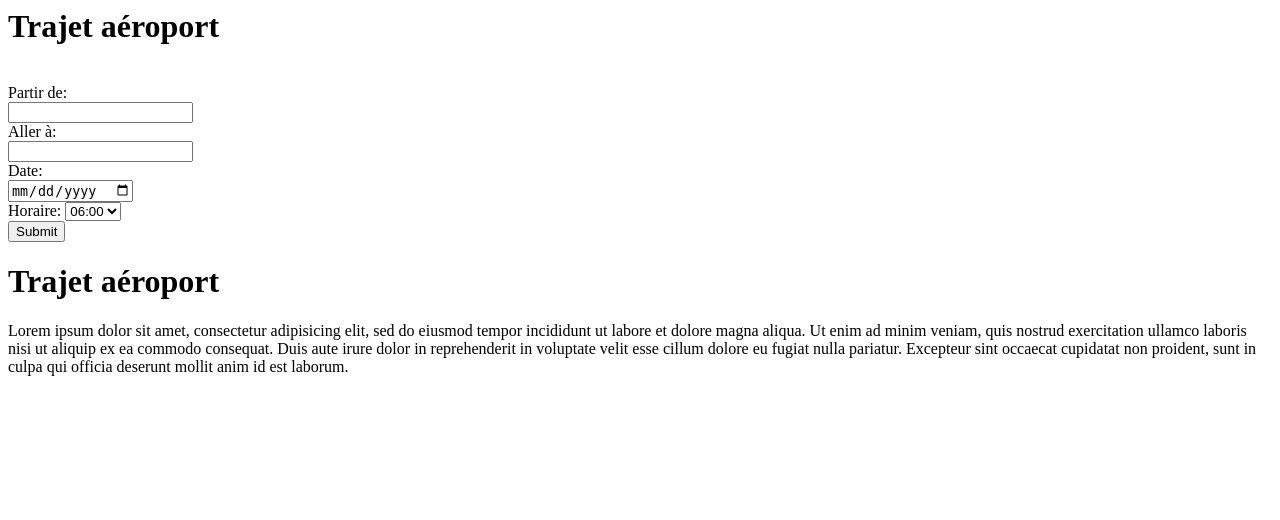
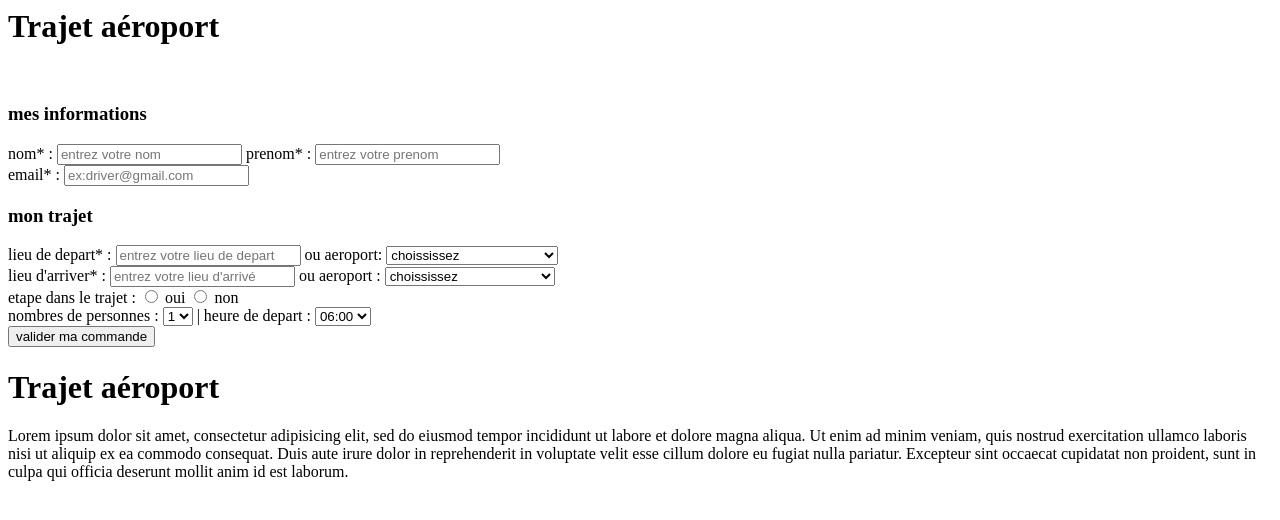
Before and after one commit to dani03/Business_Driver_VTC, a PHP site: page /aeroport.php in a window 1280 px wide. Shown: the top 520 px of the page. Run offline with PHP 8.4, Linux system fonts and the light colour scheme.

Commit message:
modif aeroport

```diff
--- a/pages/aeroport.php
+++ b/pages/aeroport.php
@@ -1,14 +1,42 @@
 
           <div id="aile">
              <h1>Trajet aéroport</h1>
-    <form class="formulaire" method="post" action="#"><br>
-      <label for="origine">Partir de:</label><br>
-      <input type="text" name="origine" id="origine"><br>
-      <label for="destination">Aller à:</label><br>
-      <input type="text" name="destination" id="destination"><br>
-      <label for="date">Date:</label><br>
-      <input type="date" name="" value="" placeholder="jj/mm/aaaa"><br>
-      <label for="heure">Horaire:</label>
+             <form class="formulaire2" method="post" action="#"><br>
+                  <h3> mes informations </h3>
+                  <label for="name">nom* :</label>
+                  <input type="text" name="nom" value="" required="" placeholder="entrez votre nom" id='name'>
+                  <label for="firstname"> prenom* :</label>
+                  <input type="text" name="firstname" value="" required="" placeholder="entrez votre prenom" id='firstname'><br>
+                  <label for="email">email* :</label>
+                  <input type="email" name="mail" value="" required="" placeholder="ex:driver@gmail.com">
+                  <h3> mon trajet </h3>
+                  <label for="go"> lieu de depart* :</label>
+                  <input type="text" name="" value="" id="go" required="" placeholder="entrez votre lieu de depart">
+                  ou aeroport:
+                  <select value="choisir un aeroport">
+                    <option value="1">choississez</option>
+                    <option value="2"> aeroport charles Degaule</option>
+                    <option value="3"> aeroport orly(sud)</option>
+                  </select><br>
+                  <label for="arriver"> lieu d'arriver* :</label>
+                  <input type="text" name="" value="" id="arriver" placeholder="entrez votre lieu d'arrivé">
+                  <label for="selection" id='choix2'>ou aeroport :</label>
+                  <select class="two" name="aeroports" id='selection'>
+                    <option value="1">choississez</option>
+                    <option value="2">aeroport charles degaule</option>
+                    <option value="3">aeroport orly</option>
+                  </select><br>
+                  <label for="">etape dans le trajet :</label>
+                   <input type="radio" class="radio" name="choix" value="oui"> oui
+                   <input type="radio" class="radio" name="choix" value="non"> non <br>
+                   <label for="personne"> nombres de personnes :</label>
+                   <select class="personnes" name="">
+                        <option value="1">1</option>
+                        <option value="2">2</option>
+                        <option value="3">3</option>
+                        <option value="4">4</option>
+                   </select> |
+                   <label for="horaires">heure de depart :</label>
                    <select class="horaires" name="horaires">
                      <option value="06:00">06:00</option>
                      <option value="07:00">07:00</option>
@@ -30,7 +58,9 @@
                      <option value="23:00">23:00</option>
                      <option value="00:00">00:00</option>
                    </select><br>
-      <input id="submit" type="submit">
+                   <input type="submit" id='validation'name="" value="valider ma commande">
+
+
              </form>
         </div>
 <div class="descriptif">
```
Also changed, not shown: public/css/bd.css (+42 -9 lines). Lines whose indentation alone changed are shown as unchanged.
